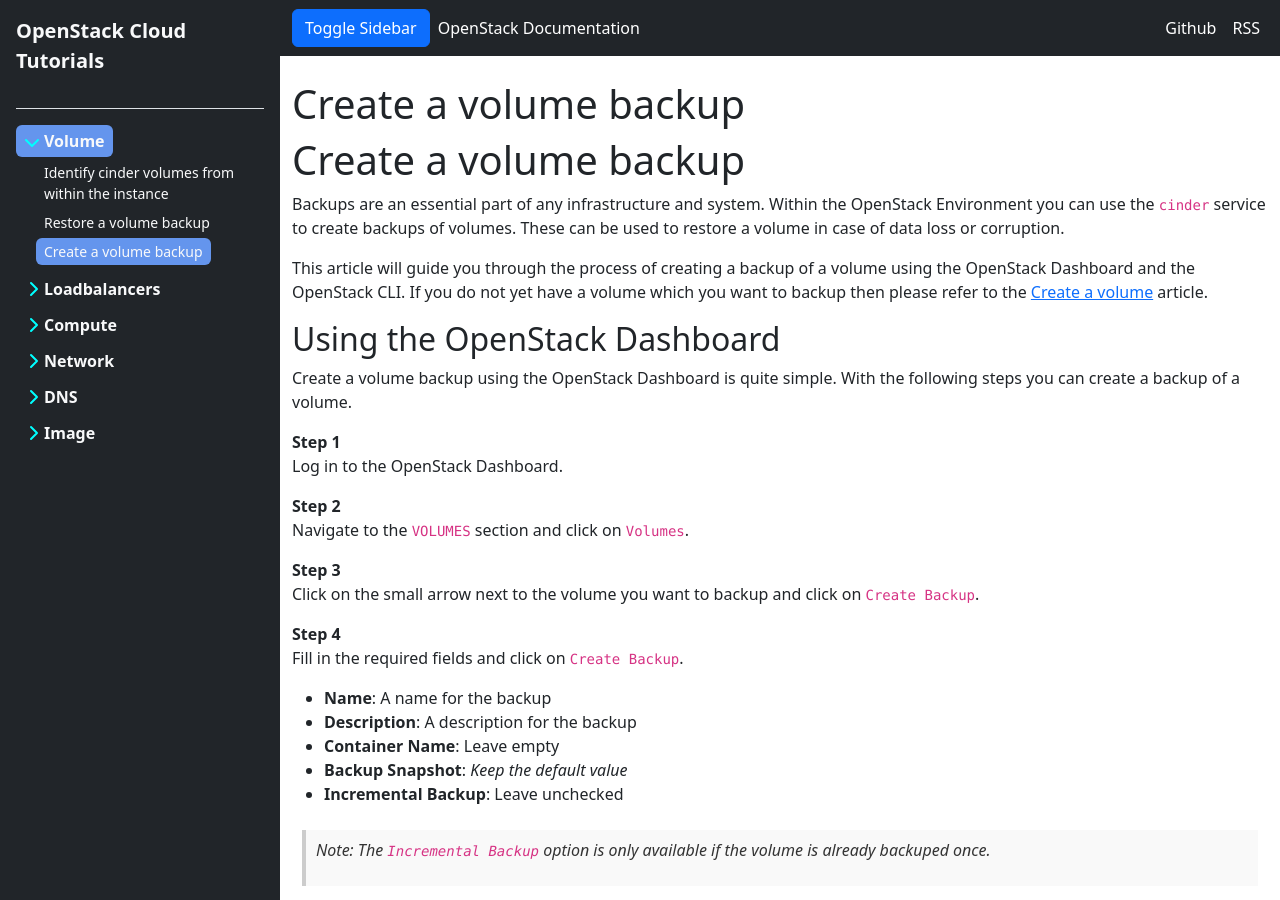
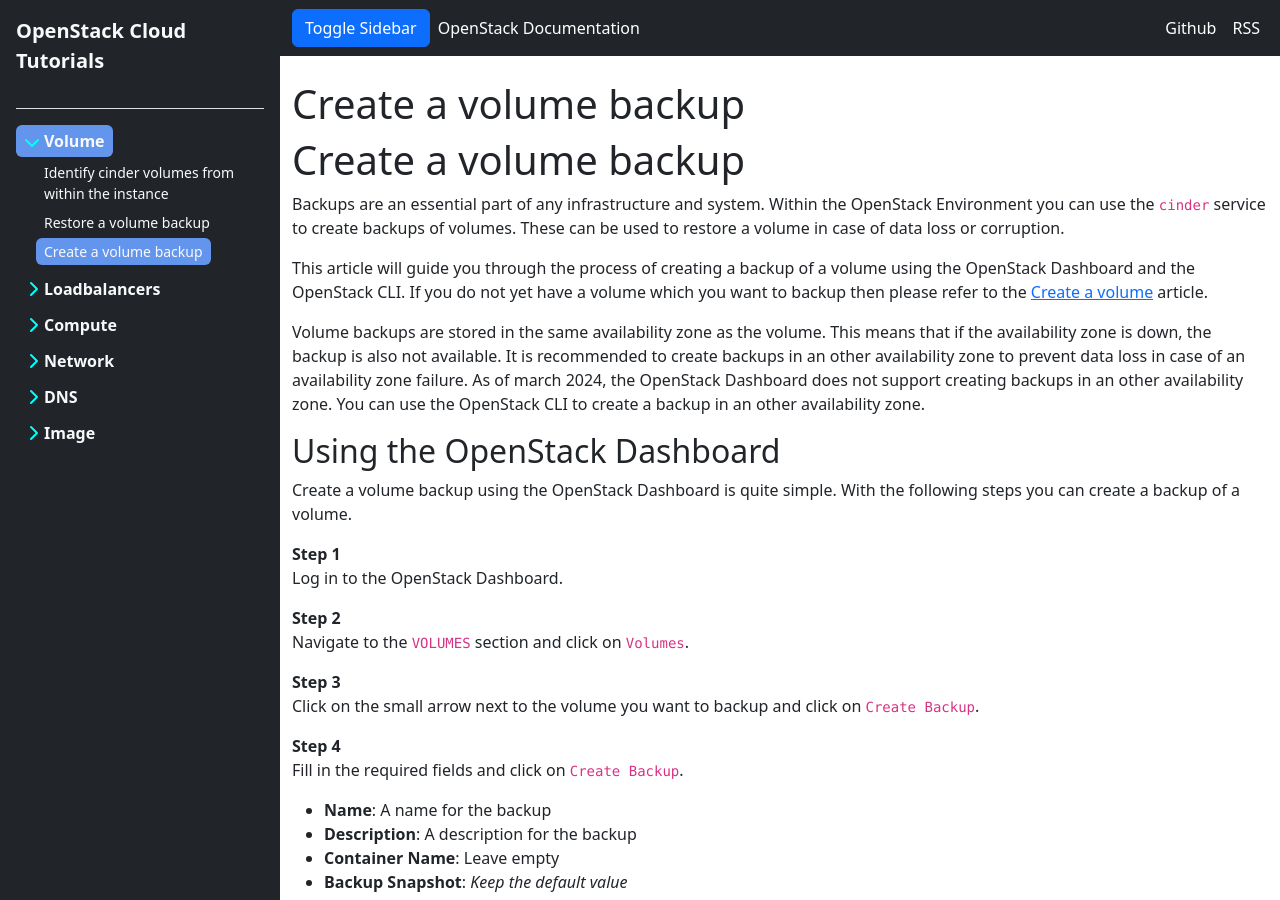
Before and after one commit to bkranendonk/OpenStack-Docs, a Jekyll site: the page built from _posts/volume/2023-03-06-create-volume-backup.md, in a window 1280 px wide and 900 px high. Built offline with Jekyll 4.4.1, drawn with Linux system fonts in a browser that asks for light colours; some of the changed text lies outside the part shown.

Commit message:
Add some more information about where the backups are stored

```diff
--- a/_posts/volume/2023-03-06-create-volume-backup.md
+++ b/_posts/volume/2023-03-06-create-volume-backup.md
@@ -15,6 +15,14 @@
 volume using the OpenStack Dashboard and the OpenStack CLI. If you do not yet
 have a volume which you want to backup then please refer to the
 [Create a volume]({{ '/articles/create-a-volume' | relative_url }}) article.
+
+Volume backups are stored in the same availability zone as the volume. This
+means that if the availability zone is down, the backup is also not available.
+It is recommended to create backups in an other availability zone to prevent
+data loss in case of an availability zone failure. As of march 2024, the
+OpenStack Dashboard does not support creating backups in an other availability
+zone. You can use the OpenStack CLI to create a backup in an other availability
+zone.
 
 ## Using the OpenStack Dashboard
 Create a volume backup using the OpenStack Dashboard is quite simple. With
@@ -88,6 +96,8 @@
 
 > Note: If you want to create the backup in an other availability zone, you can
 add `--availability-zone <availability-zone>` argument to the command above.
+When adding the availability-zone argument, you may have to add the
+`--os-volume-api-version 3.51` argument.
 
 ---
 
```
